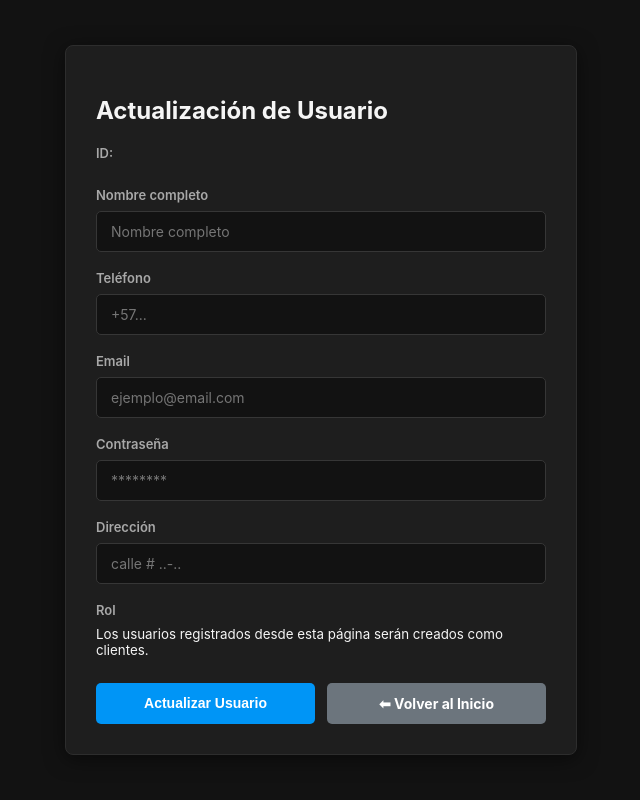
After one commit to RojasJhonatan/Tickets_concierto_Convocatoria, a PHP site: page /vista/formularioActualizarUsuario.php in a window 1280 px wide. The commit adds this page. Shown: the whole page, without its empty margins (319-959 px from the left). Run offline with PHP 8.4, Linux system fonts and the light colour scheme.

Commit message:
actualización de usuarios

```diff
--- a/index.php
+++ b/index.php
@@ -140,6 +140,10 @@ $rol = $usuarioLogueado ? $_SESSION['rol'] : null;
                     Mis Tickets
                 </a>
 
+                <a href="vista/formularioActualizarUsuario.php" class="btn btn-usuarios">
+                    Actualizar Datos
+                </a>
+
                 <a href="controlador/logout.php" class="btn logout">
                     Cerrar Sesión
                 </a>
--- /dev/null
+++ b/vista/formularioActualizarUsuario.php
@@ -0,0 +1,262 @@
+<?php
+session_start();
+
+include_once '../modelo/conexion.php';
+
+$usuarioLogueado = isset($_SESSION['rol']);
+$rol = $usuarioLogueado ? $_SESSION['rol'] : null;
+
+$idSesion = $_SESSION['id'] ?? null;
+$idUrl = $_GET['id'] ?? null;
+
+$id = null;
+$nombre = "";
+$telefono = "";
+$email = "";
+$direccion = "";
+
+if ($rol == 1 && !empty($idUrl)) {
+    $id = $idUrl; // El admin está editando a otro usuario
+
+    $stmt = $conn->prepare("SELECT nombre, telefono, email, direccion FROM usuarios WHERE id = ?");
+    $stmt->bind_param("i", $id);
+    $stmt->execute();
+    $resultado = $stmt->get_result();
+
+    if ($usuarioData = $resultado->fetch_assoc()) {
+        $nombre    = $usuarioData['nombre'];
+        $telefono  = $usuarioData['telefono'];
+        $email     = $usuarioData['email'];
+        $direccion = $usuarioData['direccion'];
+    }
+    $stmt->close();
+
+} else {
+    $id = $idSesion; // El cliente se está editando a sí mismo
+
+    $nombre    = $_SESSION['nombre'] ?? '';
+    $telefono  = $_SESSION['telefono'] ?? '';
+    $email     = $_SESSION['email'] ?? '';
+    $direccion = $_SESSION['direccion'] ?? '';
+}
+?>
+
+<!DOCTYPE html>
+<html lang="es">
+<head>
+  <meta charset="UTF-8">
+  <title>Actualización Usuario</title>
+<style>
+        body {
+            font-family: -apple-system, BlinkMacSystemFont, "Segoe UI", Roboto, Helvetica, Arial, sans-serif;
+            background-color: #121212;
+            color: #f5f5f5;
+            margin: 0;
+            padding: 40px 20px;
+            display: flex;
+            justify-content: center;
+            align-items: center;
+            min-height: 100vh;
+            box-sizing: border-box;
+        }
+
+        .form-container {
+            background: #1e1e1e;
+            padding: 30px;
+            border-radius: 8px;
+            box-shadow: 0 4px 20px rgba(0,0,0,0.5);
+            width: 100%;
+            max-width: 450px;
+            border: 1px solid #2d2d2d;
+        }
+
+        h1 {
+            font-size: 22px;
+            margin-top: 0;
+            margin-bottom: 24px;
+            color: #fff;
+            text-align: center;
+            font-weight: bold;
+        }
+
+        .form-group {
+            display: flex;
+            flex-direction: column;
+            margin-bottom: 18px;
+        }
+
+        label {
+            font-size: 13px;
+            font-weight: 600;
+            margin-bottom: 8px;
+            color: #a8a8a8;
+            text-align: left;
+        }
+
+        input[type="text"],
+        input[type="number"],
+        input[type="datetime-local"],
+        input[type="password"],
+        textarea {
+            padding: 11px 14px;
+            font-size: 14px;
+            border: 1px solid #363636;
+            border-radius: 5px;
+            background-color: #121212;
+            color: #fff;
+            width: 100%;
+            box-sizing: border-box;
+            font-family: inherit;
+        }
+
+        textarea {
+            resize: vertical;
+            min-height: 70px;
+        }
+
+        input:focus, textarea:focus {
+            outline: none;
+            border-color: #0095f6;
+        }
+
+        .btn-group {
+            display: flex;
+            gap: 12px;
+            margin-top: 25px;
+        }
+
+        .btn-add {
+            flex: 1;
+            display: inline-block;
+            padding: 12px;
+            background: #0095f6;
+            color: white;
+            text-decoration: none;
+            border-radius: 5px;
+            font-size: 14px;
+            font-weight: bold;
+            transition: background 0.2s;
+            border: none;
+            cursor: pointer;
+            text-align: center;
+        }
+        .btn-add:hover {
+            background: #007acc;
+        }
+
+        .btn-delete {
+            flex: 1;
+            display: inline-block;
+            padding: 12px;
+            background: #ed4956;
+            color: white;
+            text-decoration: none;
+            border-radius: 5px;
+            font-size: 14px;
+            font-weight: bold;
+            transition: background 0.2s;
+            border: none;
+            cursor: pointer;
+            text-align: center;
+        }
+        .btn-delete:hover {
+            background: #d11a2a;
+        }
+
+        .btn-home {
+            flex: 1;
+            display: inline-block;
+            padding: 12px;
+            background: #6c757d;
+            color: white;
+            text-decoration: none;
+            border-radius: 5px;
+            font-size: 14px;
+            font-weight: bold;
+            transition: background 0.2s;
+            text-align: center;
+        }
+
+        .btn-home:hover {
+            background: #5a6268;
+        }
+    </style>
+</head>
+<body>
+    <div class="form-container">
+        <h2>Actualización de Usuario</h2>
+            <form action="../controlador/actualizarUsuario.php" method="POST">
+            <div class="form-group">
+                <label>ID: <?= htmlspecialchars($id); ?></label>
+                <input type="hidden" name="id" value="<?= htmlspecialchars($id); ?>">
+            </div>
+
+            <div class="form-group">
+                <label>Nombre completo</label>
+                <input type="text" name="nombre" placeholder="Nombre completo" value="<?= htmlspecialchars($nombre); ?>">
+            </div>
+            <div class="form-group">
+                <label>Teléfono</label>
+                <input type="text" name="telefono" placeholder="+57..." value="<?= htmlspecialchars($telefono); ?>">
+            </div>
+            <div class="form-group">
+                <label>Email</label>
+                <input type="text" name="email" placeholder="ejemplo@email.com" value="<?= htmlspecialchars($email); ?>">
+            </div>
+            <div class="form-group">
+                <label>Contraseña</label>
+                <input type="password" name="password" placeholder="********">
+            </div>
+            <div class="form-group">
+                <label>Dirección</label>
+                <input type="text" name="direccion" placeholder="calle # ..-.." value="<?= htmlspecialchars($direccion); ?>">
+            </div>
+
+
+            <?php if ($rol == 0): ?>
+                <div class="form-group">
+                    <label>Rol</label>
+
+                    <input type="hidden" name="rol" value="0">
+
+                        <small>
+                            Los usuarios registrados desde esta página serán creados como clientes. <!-- Un externo siempre será registrado como cliente -->
+                        </small>
+                    </label>
+                </div>
+            <?php elseif ($rol == 1): ?> <!-- No cualquiera puede crear usuarios administradores att: Javier -->
+            <div class="form-group">
+                <label>Rol</label>
+
+                <label>
+                    <input type="radio" name="rol" value="0" checked>
+                    Cliente
+                </label>
+                <label>
+                    <input type="radio" name="rol" value="1">
+                    Administrador
+                </label>
+            </div>
+            <?php endif; ?>
+
+
+            <div class="btn-group">
+                <button type="submit" class="btn-add"> <!-- Le quité la opción de ver los usuarios registrados a un cliente por seguridad tatan att: Javier -->
+                    Actualizar Usuario
+                </button>
+
+                <?php if ($usuarioLogueado && $rol == 1): ?> <!-- Si es admin si los puede ver -->
+                    <a href="listaUsuarios.php" class="btn-delete">
+                        Consultar Usuarios
+                    </a>
+                <?php endif; ?>
+
+                <a href="../index.php" class="btn-home">
+                    ⬅ Volver al Inicio
+                </a>
+            </div>
+            </form>
+        </div>
+    </div>
+</body>
+</html>
--- a/vista/listaUsuarios.php
+++ b/vista/listaUsuarios.php
@@ -113,6 +113,10 @@
             onclick="return confirm('¿Está seguro de eliminar este usuario?')"> <!-- Tambien la confirmación la puse jeje -->
             Eliminar
           </a>
+           <a class="btn-add"
+            href="formularioActualizarUsuario.php?id=<?= $fila['id'] ?>">
+            Actualizar
+          </a>
         <?php endif; ?> <!-- Agregué la condición para que no se pueda eliminar uno mismo Att: Javier -->
       </div>
     <?php } ?>
```
Also changed, not shown: controlador/actualizarUsuario.php (+31 -5 lines), vista/listaTickets.php (+32 -0 lines).
